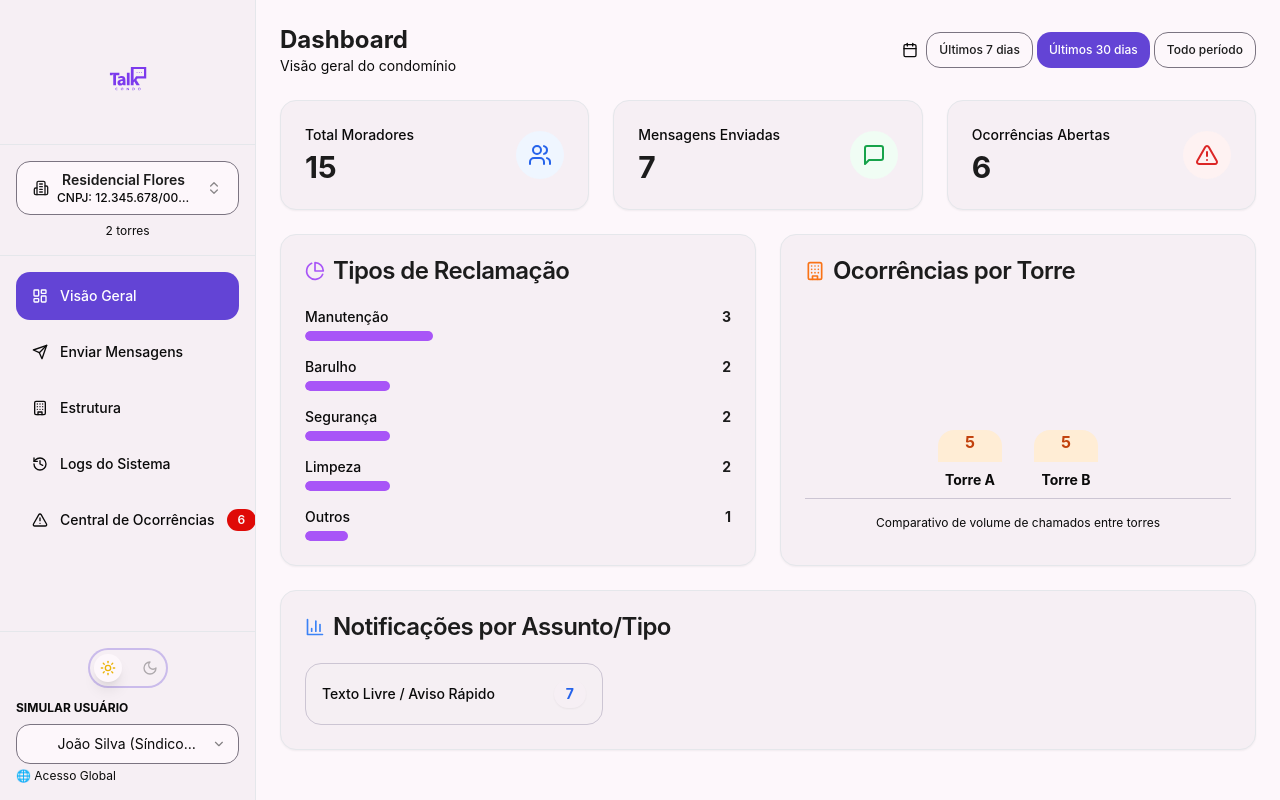
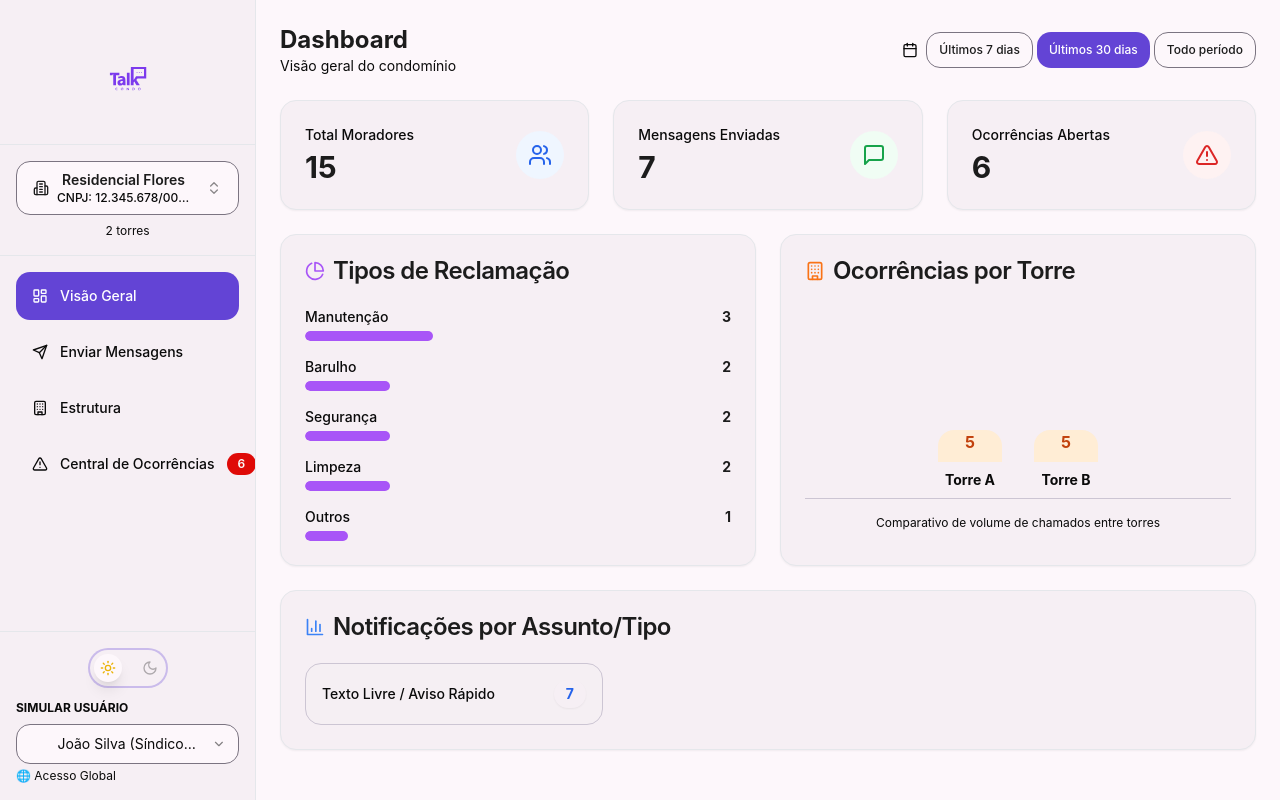
Before and after one commit to yrlanrteixeira/condozap, a React (Vite) app: page / in a window 1280 px wide. Built offline with nearby package versions, Linux system fonts and the light colour scheme.

Commit message:
refactor: Remove "Logs do Sistema" NavItem from Sidebar for a cleaner navigation experience.

```diff
--- a/src/components/layout/Sidebar.tsx
+++ b/src/components/layout/Sidebar.tsx
@@ -3,7 +3,6 @@ import {
   LayoutDashboard,
   Send,
   Building,
-  History,
   AlertTriangle,
   X,
   ListChecks,
@@ -161,13 +160,6 @@ export function Sidebar({ openComplaintsCount }: SidebarProps) {
               onClick={() => setView("structure")}
             />
             <NavItem
-              icon={<History size={20} />}
-              label="Logs do Sistema"
-              viewKey="history"
-              currentView={view}
-              onClick={() => setView("history")}
-            />
-            <NavItem
               icon={<AlertTriangle size={20} />}
               label="Central de Ocorrências"
               viewKey="complaints"
```
